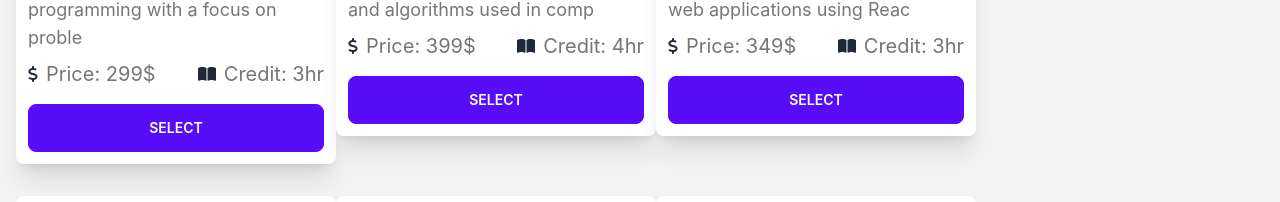
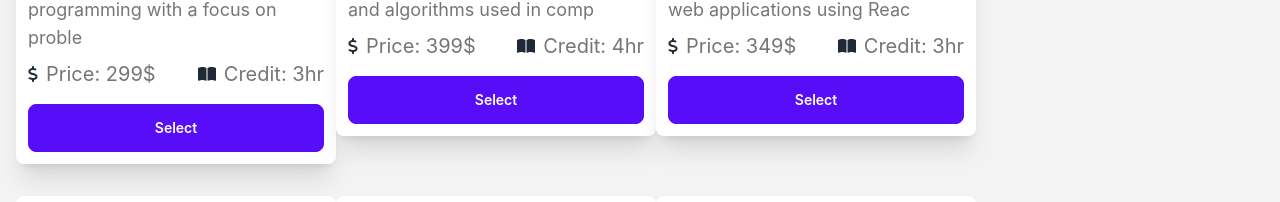
Before and after one commit to AlgoWebBot/course-registration-with-react, a React (Vite) app: page / in a window 1280 px wide. Shown: the part 376-578 px from the top of the page. Built offline with nearby package versions, Linux system fonts and the light colour scheme.

Commit message:
button style change

```diff
--- a/src/Components/Course/Course.jsx
+++ b/src/Components/Course/Course.jsx
@@ -28,7 +28,7 @@ const Course = ({ course, handleCourseName }) => {
           </div>
 
           <div className="mt-2">
-            <button onClick={() => handleCourseName(course)} className="btn btn-primary w-full text-white mt-2">Select</button>
+            <button onClick={() => handleCourseName(course)} className="btn btn-primary w-full text-white mt-2 capitalize font-regular">Select</button>
           </div>
         </div>
       </div>
```
